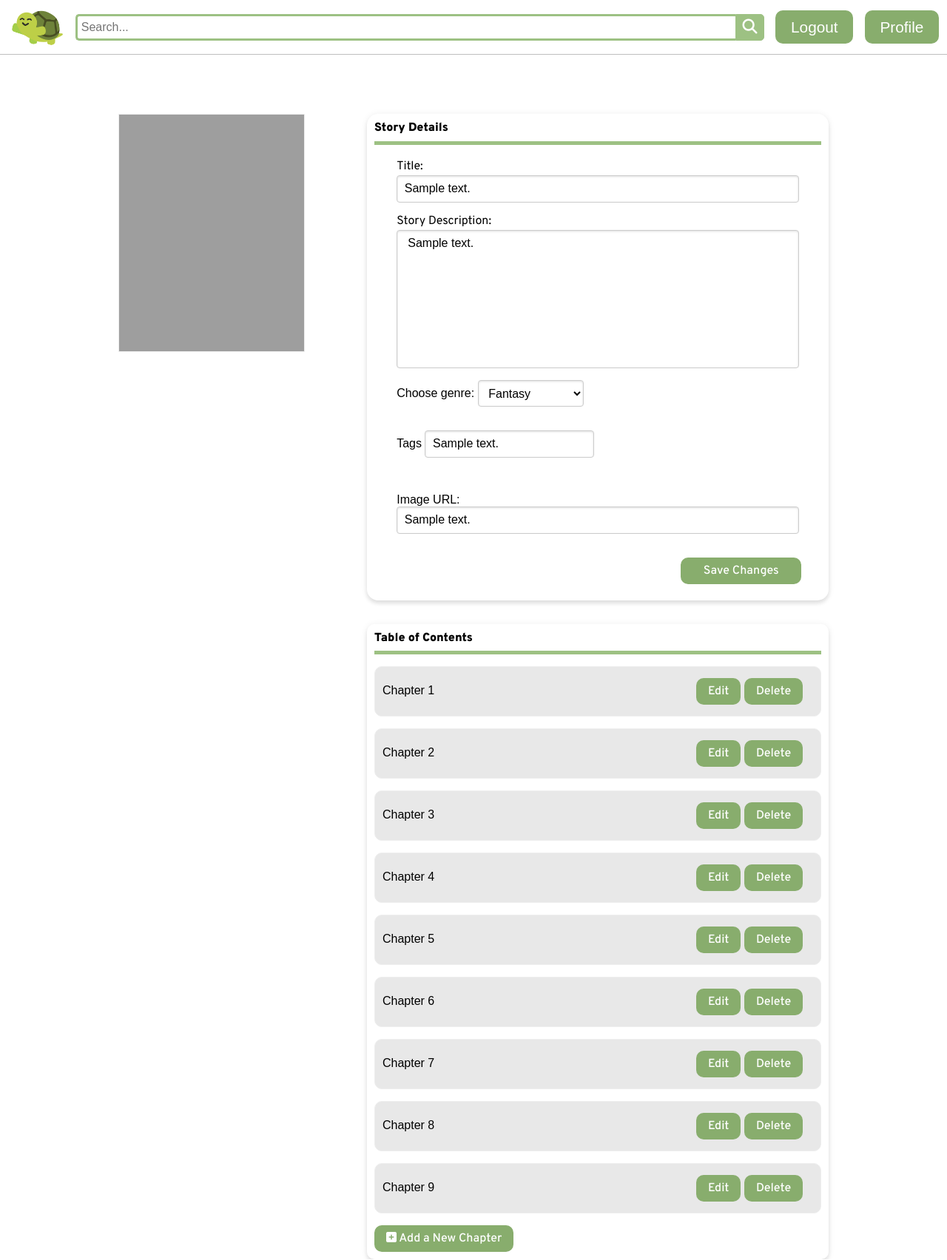
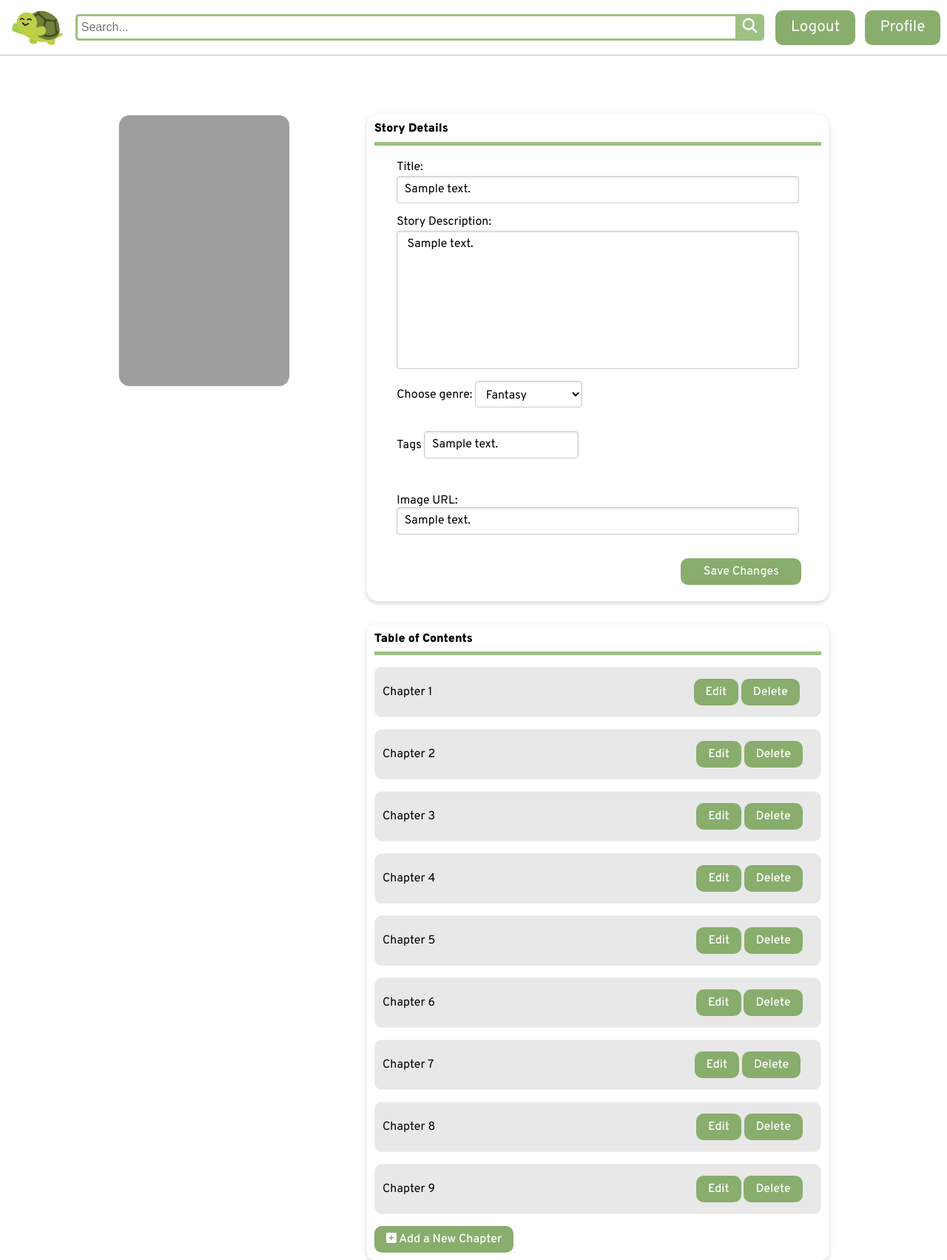
Before and after one commit to lulubugqu/read-write-app, a Flask app: template templates/storylaunch.html in a window 1280 px wide. Shown: the whole page at 74% size. Run offline with Flask 3, Linux system fonts and the light colour scheme; the template is opened without the code that fills it: most values are stand-ins (such as "Sample title", 1, 10 or a date in 2020); some libraries are stand-ins or nearby versions; grey boxes are pictures that could not be loaded.

Commit message:
add image resize for storydetail and storylaunch

```diff
--- a/server.py
+++ b/server.py
@@ -177,30 +177,22 @@ def home(current_user):
         return render_template("accessdenied.html")
 
     top_5_books = top5()
-    rand_genre = random.randint(0, 10)
+    rand_genre = random.randint(0, 7)
     match rand_genre:
         case 0:
             genre = "Action"
         case 1:
-            genre = "Adventure"
+            genre = "Action"
         case 2:
-            genre = "Fantasy"
+            genre = "Romance"
         case 3:
-            genre = "Romance"
+            genre = "Contemporary"
         case 4:
-            genre = "Mystery"
+            genre = "Horror"
         case 5:
-            genre = "Crime"
+            genre = "Comedy"
         case 6:
-            genre = "Historical"
-        case 7:
             genre = "SciFi"
-        case 8:
-            genre = "Horror"
-        case 9:
-            genre = "Poetry"
-        case 10:
-            genre = "Comedy"
     top_5_genre = top5genre(genre)
     user_library = userlibrary(current_user)
     return render_template("home.html", top_5_books=top_5_books, top_5_genre=top_5_genre, user_library=user_library, genre=genre, current_user=current_user)
--- a/static/css/style.css
+++ b/static/css/style.css
@@ -5,7 +5,7 @@
 @import url('https://fonts.googleapis.com/css2?family=Nunito:ital,wght@0,600;1,600&display=swap');
 
 /* FOR ALL PAGES */
-.base, .navbase, .launch, .profile, .home, .search_page, .first-login, .story, .user .storylaunch .edit-chapter {
+.base, .navbase, .launch, .profile, .home, .search_page, .first-login, .user , .storylaunch, .story, .storydetail2, .new-chapter, .edit-chapter, .acc {
   font-family: "Overpass", sans-serif;
   margin: 0px;
   /* background-color: #ece0da; */
@@ -269,8 +269,6 @@
   border-radius: 4px;
   width: 100%;
   resize: none;
-
-  /* padding: 10px; */
 }
 
 .first-login #button-extra {
@@ -316,7 +314,7 @@
     /* border-bottom: 1px black; */
 
 }
-.filter-title{
+.filter-title {
   margin: 6px;
   font-family: "Overpass", sans-serif;
   line-height: 24px;
@@ -1095,6 +1093,13 @@ a:hover {
   border-radius: 15px;
 }
 
+#storyDetail-resized-image {
+  width: 230px;
+  height: 365.7px;
+  object-fit: cover;
+  border-radius: 15px;
+}
+
 .book-number {
   text-align: left;
   padding-left: 8%;
--- a/templates/storydetail2.html
+++ b/templates/storydetail2.html
@@ -11,7 +11,7 @@
         <div class="overview-left-side">
             <div class="create-book" >
 
-                <img src="{{ book_details[3] }}" alt="Book Cover">
+                <img src="{{ book_details[3] }}" alt="Book Cover" id="storyDetail-resized-image">
             </div>
 
         </div>
--- a/templates/storylaunch.html
+++ b/templates/storylaunch.html
@@ -9,7 +9,7 @@
     <div class="detail-left-side">
 
             <div class="create-book" >
-                <img src="{{ book_details[3] }}" alt="Book Cover">
+                <img src="{{ book_details[3] }}" alt="Book Cover" id="storyDetail-resized-image">
             </div>
 
     </div>
```
